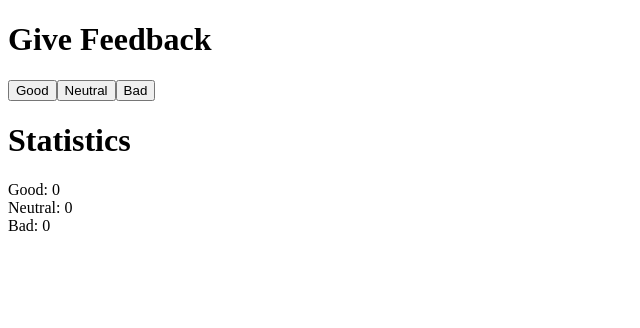
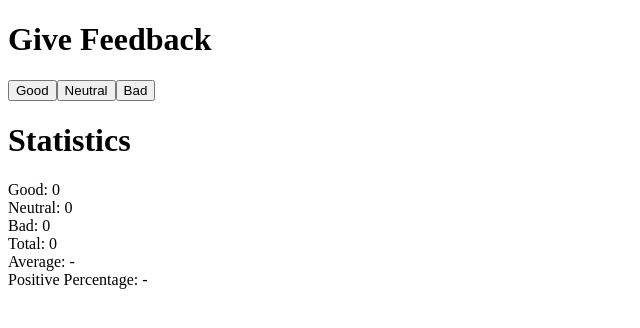
Before and after one commit to juleshwar/fullstackopen, a React (Create React App) app in the folder part1/unicafe/: page / in a window 1280 px wide. Shown: the top 328 px of the page, without its empty margins (0-640 px from the left). Built offline with nearby package versions, Linux system fonts and the light colour scheme.

Commit message:
Solution for ex 1.7 Added more computations for the existing values

```diff
--- a/part1/unicafe/src/index.js
+++ b/part1/unicafe/src/index.js
@@ -1,9 +1,23 @@
 import React, { useState } from 'react';
 import ReactDOM from 'react-dom';
 
-const Button = ({ buttonText, handleClick }) => {
-    return <button onClick={handleClick}>{buttonText}</button>;
+const Button = ({ buttonText, handleClick }) => (
+    <button onClick={handleClick}>{buttonText}</button>
+);
+const RatingAverage = ({ text, values }) => {
+    const { good, neutral, bad } = values;
+    const total = good + neutral + bad;
+    return (
+        <div>
+            {text}: {!total ? '-' : good - bad / total}
+        </div>
+    );
 };
+const PositiveRatingPercentage = ({ text, good, total }) => (
+    <div>
+        {text}: {!total ? '-' : `${(good * 100) / total} %`}
+    </div>
+);
 const App = () => {
     const [good, setGood] = useState(0);
     const [neutral, setNeutral] = useState(0);
@@ -24,6 +38,13 @@ const App = () => {
             <div>Good: {good}</div>
             <div>Neutral: {neutral}</div>
             <div>Bad: {bad}</div>
+            <div>Total: {good + neutral + bad}</div>
+            <RatingAverage text="Average" values={{ good, neutral, bad }} />
+            <PositiveRatingPercentage
+                text="Positive Percentage"
+                good={good}
+                total={good + neutral + bad}
+            />
         </div>,
     ];
 };
```
